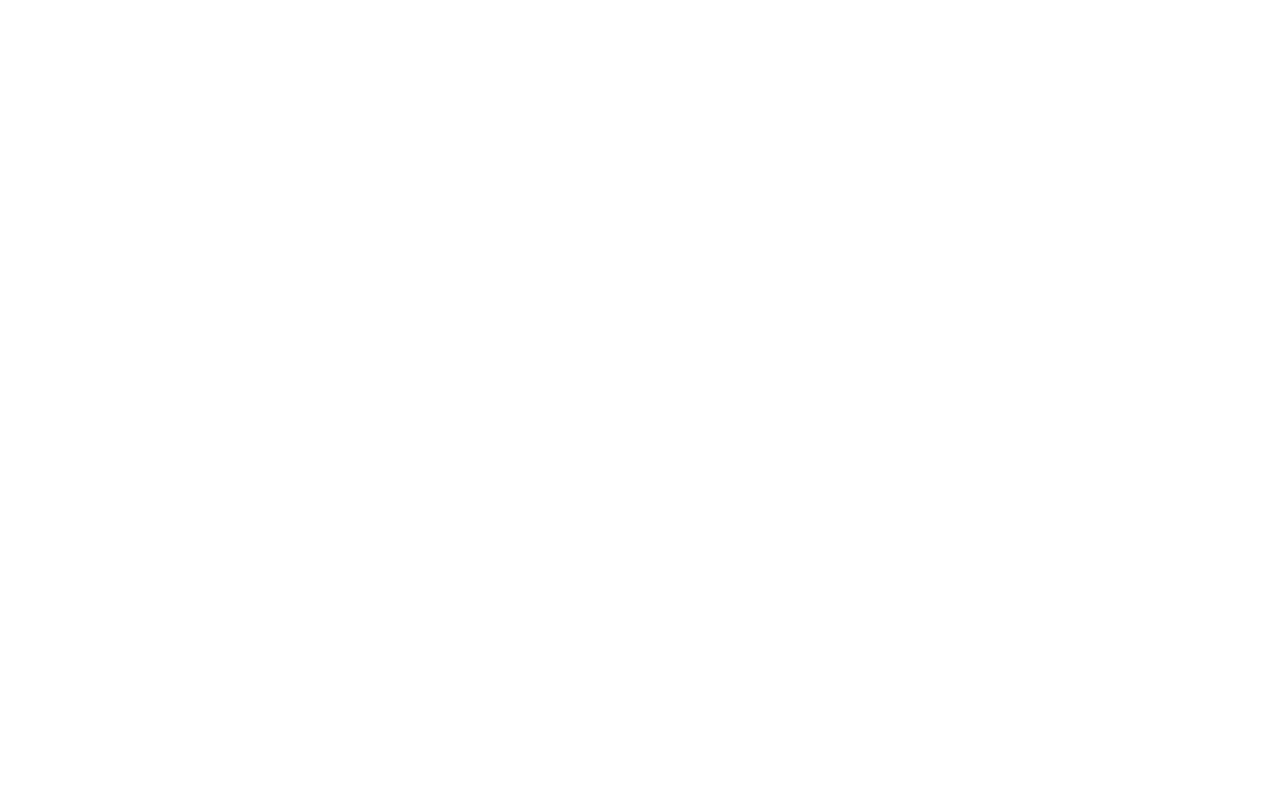
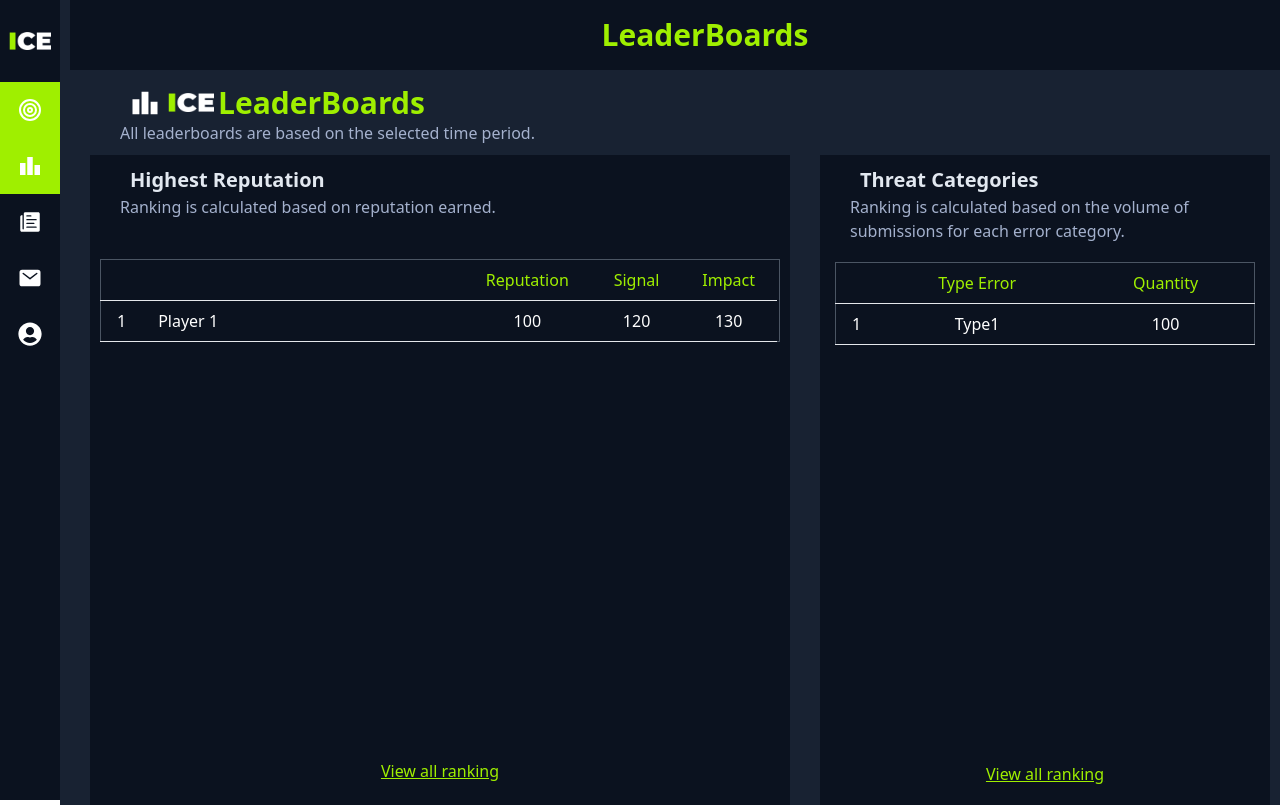
Before and after one commit to dinh-namle/ICE-INT3306-8, a React (Vite) app: page /leaderboard in a window 1280 px wide. Before the commit this address had no page. Built offline with nearby package versions, Linux system fonts and the light colour scheme.

Commit message:
xong page learboard, dat sidebar co dinh

```diff
--- a/src/App.tsx
+++ b/src/App.tsx
@@ -1,6 +1,6 @@
 import { Routes, Route } from 'react-router-dom';
 import './App.css'
-import { Admin, Home } from './pages';
+import { Admin, Home, LeaderBoard } from './pages';
 import AdminLayout from './layouts/AdminLayout';
 import MainLayout from './layouts/MainLayout';
 import HomeLayout from './layouts/HomeLayout';
@@ -20,6 +20,10 @@
         <Route element={<MainLayout />}>
         <Route path='/programs' element={<Admin />} />
         </Route>
+
+        <Route element={<MainLayout />}>
+        <Route path='/leaderboard' element={<LeaderBoard />} />
+        </Route>
       </Routes>
     </div>
   )
--- a/src/components/Header.tsx
+++ b/src/components/Header.tsx
@@ -30,7 +30,7 @@
     <div className="justify-center items-center basis-1/3 flex flex-row">
       <button onClick={() => handleNavigate("#")} className="transition ease-in-out duration-100 hover:scale-110 text-main2-1 bg-main1-1 text-base font-semibold py-[10px] px-[20px] mx-1 rounded-md">Partner</button>
       <div className="border-l-4 border-main1-2 h-[50px] py-3"></div>
-      <button onClick={() => handleNavigate("#")} className="transition ease-in-out duration-100 hover:scale-110 text-white bg-main1-1 text-base font-semibold py-[10px] px-[20px] mx-1 rounded-md">Login</button>
+      <button onClick={() => handleNavigate("/LeaderBoard")} className="transition ease-in-out duration-100 hover:scale-110 text-white bg-main1-1 text-base font-semibold py-[10px] px-[20px] mx-1 rounded-md">Login</button>
       <button onClick={() => handleNavigate("#")} className="transition ease-in-out duration-100 text-main1-1 bg-main2-1 hover:bg-main2-2 hover:scale-110 text-base font-semibold py-[10px] px-[20px] mx-1 rounded-md">Register</button>
     </div>
   </header>
--- a/src/components/SideBar.tsx
+++ b/src/components/SideBar.tsx
@@ -9,13 +9,21 @@
 
   const location = useLocation();
 
+  const sidebarStyle: React.CSSProperties = {
+    position: 'fixed',
+    top: 0,
+    left: 0,
+    height: '100vh',
+    overflowY: 'auto',
+  };
+
   return (
-    <div className="flex flex-col bg-main1-1 h-dvh w-[60px] items-center">
+    <div style={sidebarStyle} className="flex flex-col bg-main1-1 h-dvh w-[60px] items-center">
       <img src="/ICE.png" alt="logo_ice" className="h-[18px] object-contain my-8"/>
-      <Link className={`py-4 ${location.pathname ==="/programs"? "bg-main2-1" : "bg-main1-1"} bg-main2-1 w-full flex flex-col items-center`} to={"#"}>
+      <Link className={`py-4 ${location.pathname ==="/programs"? "bg-main2-1" : "bg-main1-1"} bg-main2-1 w-full flex flex-col items-center`} to={"/programs"}>
         <FiTarget className="stroke-white size-6" />
       </Link>
-      <Link className={`py-4 ${location.pathname ==="/leaderboard"? "bg-main2-1" : "bg-main1-1"} w-full flex flex-col items-center`} to={"#"}>
+      <Link className={`py-4 ${location.pathname ==="/leaderboard"? "bg-main2-1" : "bg-main1-1"} w-full flex flex-col items-center`} to={"/leaderboard"}>
         <MdLeaderboard className="fill-white size-6" />
       </Link>
       <Link className={`py-4 ${location.pathname ==="/hacktivity"? "bg-main2-1" : "bg-main1-1"} w-full flex flex-col items-center`} to={"#"}>
--- a/src/layouts/MainLayout.tsx
+++ b/src/layouts/MainLayout.tsx
@@ -1,10 +1,13 @@
 import SideBar from "../components/SideBar";
+import { Outlet } from "react-router-dom";
 
 function MainLayout(){
   return (
     <div className="flex flex-row">
       <SideBar />
-      <div>Test</div>
+      <div className="ml-[60px] w-full">
+        <Outlet />
+      </div>
     </div>
   );
 }
--- /dev/null
+++ b/src/pages/LeaderBoard.tsx
@@ -0,0 +1,94 @@
+import { useNavigate } from 'react-router-dom'
+import { MdLeaderboard } from "react-icons/md";
+
+const LeaderBoard = () => {
+  const navigate = useNavigate()
+
+  const handleNavigate = (path: string) => {
+    navigate(path)
+  }
+
+  return (
+    <div className="bg-main1-2 min-h-screen w-full">
+      <div className="mt-0 ml-[10px] w-[1220px] h-[70px] bg-main1-1 flex items-center justify-center mx-auto">
+        <h1 className="text-main2-1 pl-[50px] text-3xl font-bold">LeaderBoards</h1>
+      </div>
+
+      <div className="mt-[15px] ml-[10px] w-[1220px] flex flex-col items-start justify-center">
+        <div className="flex items-center pl-[60px] h-[35px]">
+          <MdLeaderboard className="text-white text-3xl mr-2" />
+          <img src="/ICE.png" alt="logo_ice" className="h-[20px] object-contain my-8"/>
+          <span className="text-main2-1 text-3xl ml-1 font-semibold"> LeaderBoards</span>
+        </div>
+        <div className="text-main1-3 mt-[1px] ml-[50px]">
+          All leaderboards are based on the selected time period.
+        </div>
+      </div>
+
+      <div className="flex flex-row">
+        <div className="mt-[10px] ml-[30px] bg-main1-1 w-[700px] h-[650px] flex flex-col">
+          <div className="mt-[10px]"><span className="text-slate-200 text-[20px] ml-[40px] font-semibold">Highest Reputation</span></div>
+          <div className="ml-[30px]"><span className="text-main1-3">Ranking is calculated based on reputation earned.</span></div>
+
+          <div className="mx-auto mt-[40px] h-[500px]">
+            <table className="w-[680px] p-[10px] border border-gray-600">
+              <thead>
+                <tr>
+                  <th className="py-2 px-4 border-b" style={{height: '40px', width: '40px'}}></th> {/* Đây là ID */}
+                  <th className="py-2 px-4 border-b" style={{ height: '40px', width: '320px' }}></th> {/* Đây là tên */}
+                  <th className="py-2 px-4 border-b"><span className="text-main2-1 font-medium">Reputation</span></th>
+                  <th className="py-2 px-4 border-b"><span className="text-main2-1 font-medium">Signal</span></th>
+                  <th className="py-2 px-4 border-b"><span className="text-main2-1 font-medium">Impact</span></th>
+                </tr>
+              </thead>
+              <tbody>
+                <tr>
+                  <td className="py-2 px-4 border-b text-center text-white">1</td>
+                  <td className="py-2 px-4 border-b text-white">Player 1</td>
+                  <td className="py-2 px-4 border-b text-center text-white">100</td>
+                  <td className="py-2 px-4 border-b text-center text-white">120</td>
+                  <td className="py-2 px-4 border-b text-center text-white">130</td>
+                  <td></td>
+                </tr>
+              </tbody>
+            </table>
+          </div>
+
+          <div className="flex items-center justify-center">
+            <a href=""><span className="text-main2-1 underline">View all ranking</span></a>
+          </div>
+        </div>
+
+        <div className="mt-[10px] ml-[30px] bg-main1-1 w-[450px] h-[650px] flex flex-col">
+          <div className="mt-[10px]"><span className="text-slate-200 text-[20px] ml-[40px] font-semibold">Threat Categories</span></div>
+          <div className="ml-[30px]"><span className="text-main1-3">Ranking is calculated based on the volume of submissions for each error category.</span></div>
+
+          <div className="mx-auto mt-[19px] h-[500px]">
+            <table className="w-[420px] p-[10px] border border-gray-600">
+              <thead>
+                <tr>
+                  <th className="py-2 px-4 border-b" style={{height: '40px', width: '30px'}}></th> {/* Đây là ID */}
+                  <th className="py-2 px-4 border-b" style={{ height: '40px', width: '200px' }}><span className="text-main2-1 font-medium">Type Error</span></th>
+                  <th className="py-2 px-4 border-b"><span className="text-main2-1 font-medium">Quantity</span></th>
+                </tr>
+              </thead>
+              <tbody>
+                <tr>
+                  <td className="py-2 px-4 border-b text-center text-white">1</td>
+                  <td className="py-2 px-4 border-b text-center text-white">Type1</td>
+                  <td className="py-2 px-4 border-b text-center text-white">100</td>
+                </tr>
+              </tbody>
+            </table>
+          </div>
+
+          <div className="flex items-center justify-center">
+            <a href=""><span className="text-main2-1 underline">View all ranking</span></a>
+          </div>
+        </div>
+      </div>
+    </div>
+  );
+}
+
+export default LeaderBoard;
--- a/src/pages/index.ts
+++ b/src/pages/index.ts
@@ -1,3 +1,4 @@
 export {default as Home} from "./Home"
 export {default as Admin} from "./Admin"
 export {default as Programs} from "./Programs"
+export {default as LeaderBoard} from "./LeaderBoard"
```
